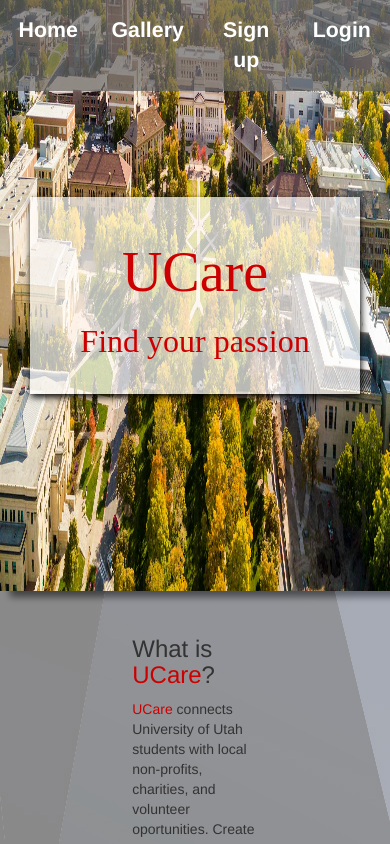
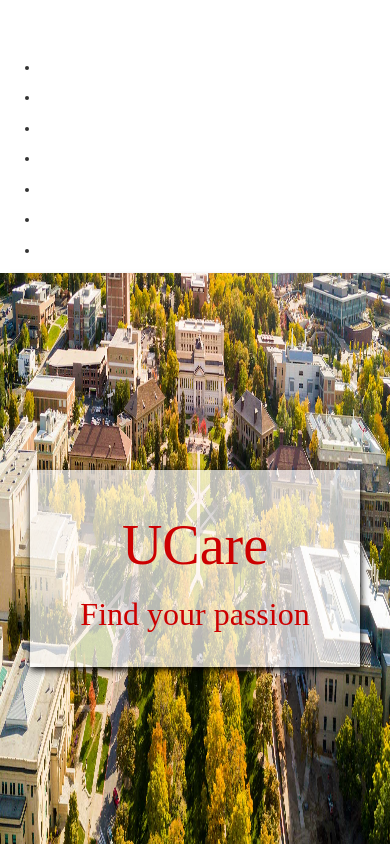
Before and after one commit to orrin-nay/commchair, an Angular app: page /#/ in a window 390 px wide. Shown: the top 844 px of the page. Built offline with nearby package versions, Linux system fonts and the light colour scheme.

Commit message:
started work on mobile site

```diff
--- a/src/app/app.component.html
+++ b/src/app/app.component.html
@@ -1,5 +1,36 @@
 
-        <nav id="nav" class="shrink">
+
+		<div class="mobileNav">
+
+			<div class="navbar-header">
+					<button type="button" class="navbar-toggle" onclick="toggle()">
+						<span class="icon-bar"></span>
+						<span class="icon-bar"></span>
+						<span class="icon-bar"></span>
+					</button>
+
+            </div>
+
+			<div class="navCollapse">
+				<nav>
+					<ul>
+						<li><a href="final.html">Home</a></li>
+						<li><a href="courses.html">Courses</a></li>
+						<li><a href="pe.html">Potential Employers</a></li>
+						<li><a href="challenge.html">IBM Mainframe Challenge</a></li>
+						<li><a href="io.html">Intership Opportunities</a></li>
+						<li><a href="faq.html">FAQ</a></li>
+						<li><a href="apply.html">Apply</a></li>
+					</ul>
+				</nav>
+
+			</div>
+		</div>
+
+
+
+
+        <nav id="nav">
             <ul>
                 <li><a href="app.component.html">Home</a></li>
 				<li><a href="component-gallery/component-gallery.component.html">Gallery</a></li>
--- a/src/css/mobile.css
+++ b/src/css/mobile.css
@@ -0,0 +1,11 @@
+@media(min-width: 750px){
+	.mobileNav{
+		display: none;
+	}
+}
+
+@media(max-width: 750px){
+	#nav{
+		display: none;
+	}
+}
```
